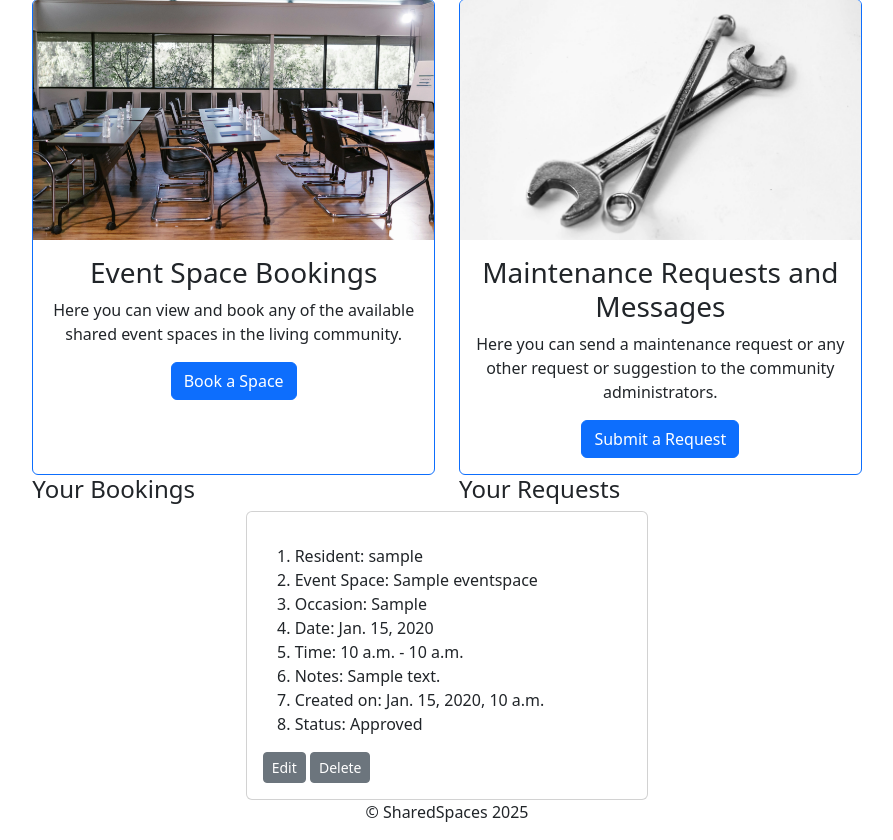
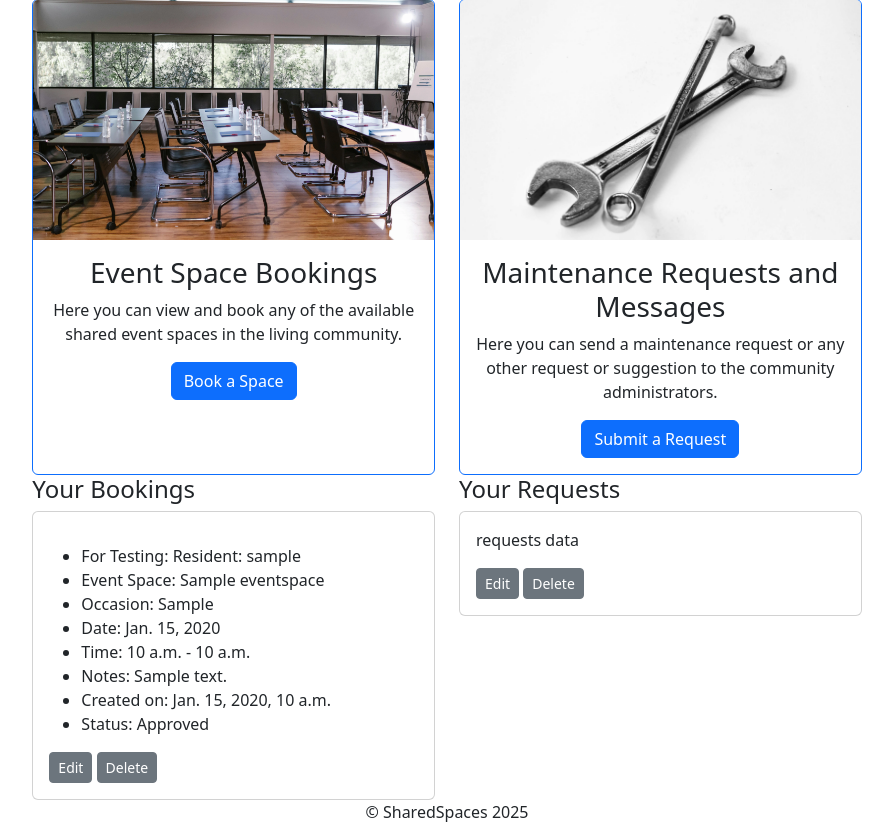
Before and after one commit to theresaabl/shared-spaces, a Django app: page /dashboard/ in a window 1280 px wide. Shown: the part 103-943 px from the top of the page, without its empty margins (193-1086 px from the left). Run offline with Django 4.2, Linux system fonts and the light colour scheme; a user stored in the database is signed in; tables that the repository leaves empty hold one stand-in row (values such as "Sample post").

Commit message:
Add link to contact page in booking confirmation message, change layout of bookings in dashboard

```diff
--- a/dashboard/templates/dashboard/resident_space.html
+++ b/dashboard/templates/dashboard/resident_space.html
@@ -65,20 +65,27 @@
 
     </div>
 
-    <!-- Data Rows -->
+    <!-- Data Row -->
     <div class="row justify-content-center">
 
+        <!-- Bookings for this User -->
+        <div class="col-10 col-md-5 col-xl-4 col-xxl-3">
+
+            <!-- Loop through all event space bookings for this user -->
             {% for booking in event_space_bookings %}
 
-        <div class="col-10 col-md-5 col-xl-4 col-xxl-3">
+            <!-- Row and Column for each booking -->
+            <div class="row justify-content-center">
+                <div class="col">
 
-            <!-- Bookings Data Card -->
+                    <!-- Booking Card -->
                     <div class="card">
 
                         <div class="card-body">
                             <p class="card-text">
-                    <ol>
-                        <li>Resident: {{ booking.resident }}</li>
+                            <ul>
+                                <!-- Remove Resident line before release!!!!!!! -->
+                                <li>For Testing: Resident: {{ booking.resident }}</li>
                                 <li>Event Space: {{ booking.event_space }}</li>
                                 <li>Occasion: {{ booking.occasion }}</li>
                                 <li>Date: {{ booking.date }}</li>
@@ -90,21 +97,29 @@
 
                                 <li>Created on: {{ booking.created_on }}</li>
                                 <li>Status: {{ booking.get_status_display }}  </li>
-                    </ol>
+                            </ul>
                             </p>
                             <a href="#" class="btn btn-sm btn-secondary">Edit</a>
                             <a href="#" class="btn btn-sm btn-secondary">Delete</a>
                         </div>
 
                     </div>
+                    <!-- End Booking Card -->
 
                 </div>
+            </div>
+            <!-- End col and row for each booking -->
 
             {% endfor %}
-<!--
+            <!-- End Loop -->
+
+        </div>
+        <!-- End Bookings for this User -->
+
+
         <div class="col-10 col-md-5 col-xl-4 col-xxl-3">
 
-            Requests Data Card
+            <!-- Requests Data Card -->
             <div class="card">
 
                 <div class="card-body">
@@ -115,7 +130,7 @@
 
             </div>
 
-        </div> -->
+        </div>
 
     </div>
 
--- a/dashboard/views.py
+++ b/dashboard/views.py
@@ -1,5 +1,6 @@
 from django.shortcuts import render
 from django.contrib import messages
+from django.urls import reverse
 from .models import EventSpaceBooking
 from .forms import BookingForm
 
@@ -51,12 +52,15 @@ def event_space_booking(request):
             booking = booking_form.save(commit=False)
             booking.resident = request.user
             booking.save()
+
+            contact_url = reverse('contact')
+
             messages.add_message(
                 request,
                 messages.SUCCESS,
                 "You successfully sent a booking request. "
                 "The request is pending and requires approval by the community administrators. "
-                """If the status of your booking is still pending in 3 working days, please feel free to <a href="#">contact us</a>."""
+                f"""If the status of your booking is still pending in 3 working days, please feel free to <a href="{contact_url}">contact us</a>."""
             )
 
     booking_form = BookingForm()
```
Lines whose indentation alone changed are shown as unchanged.
